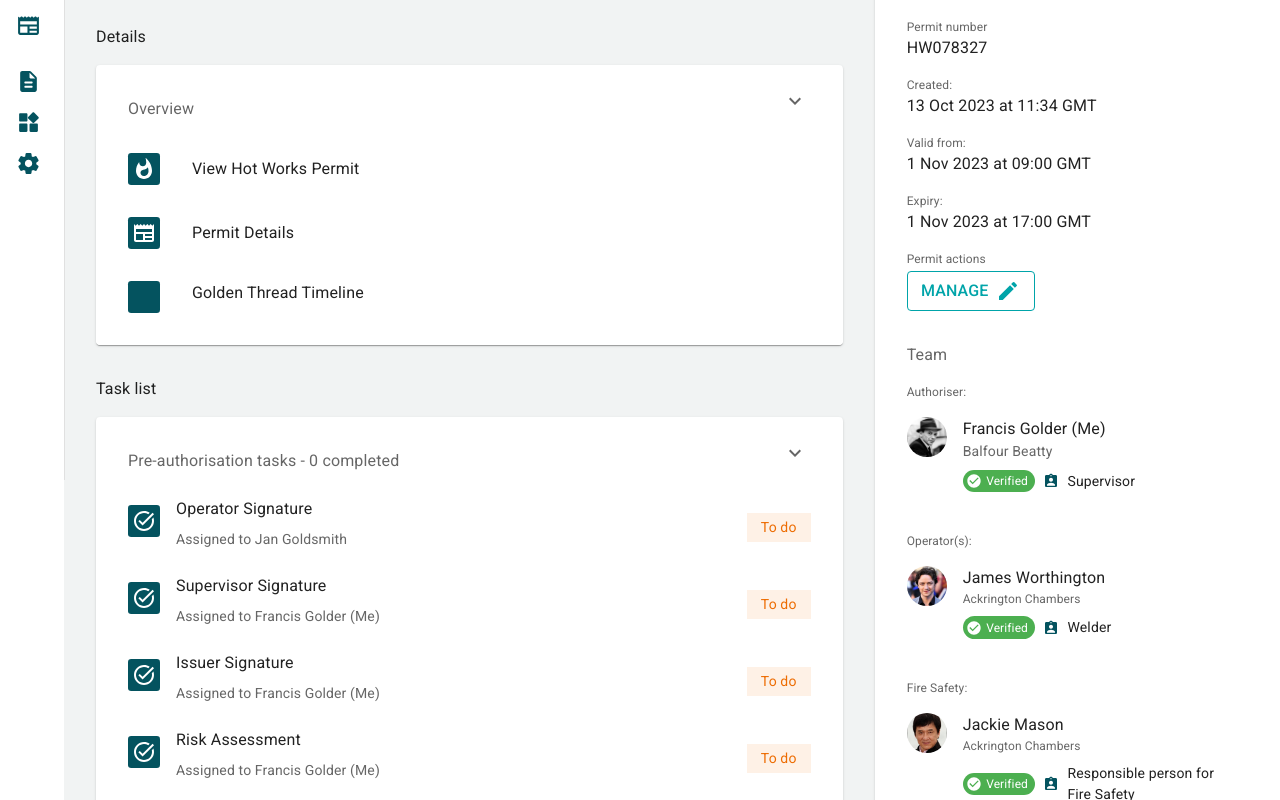
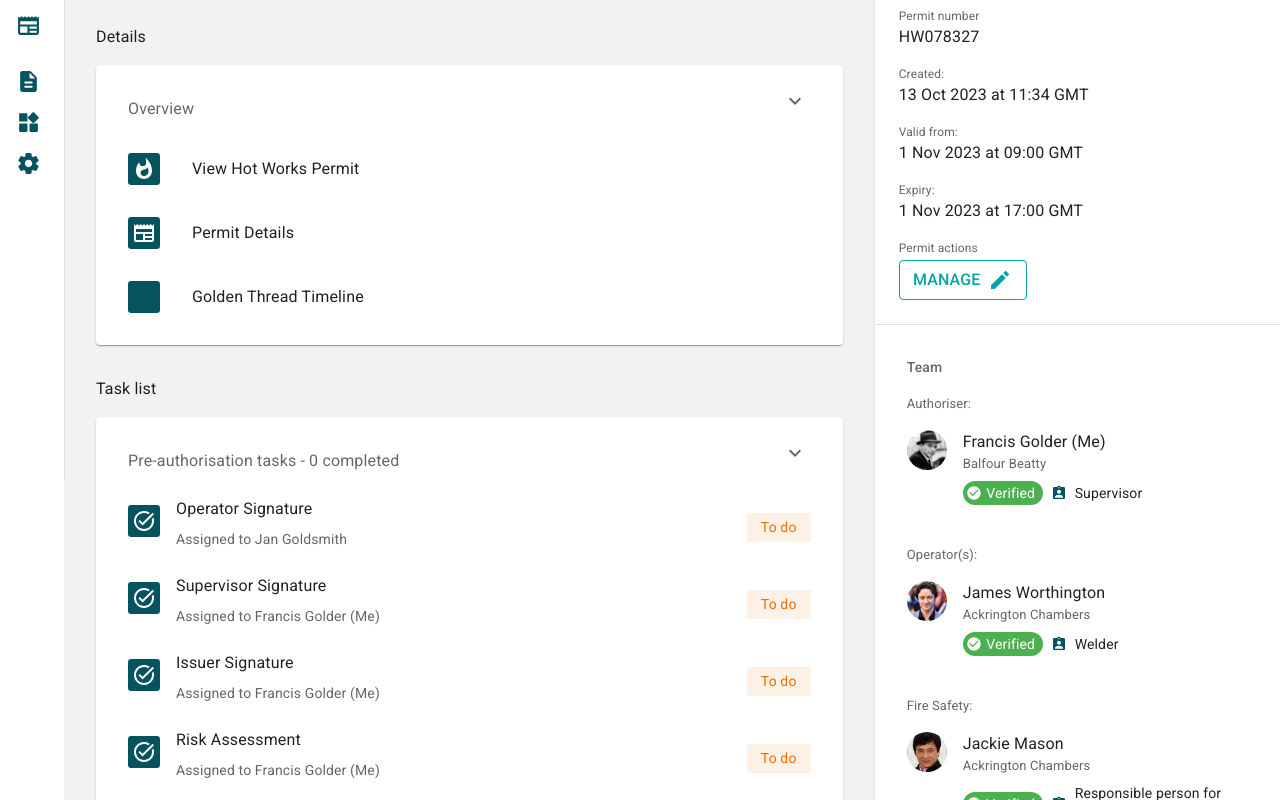
Before and after one commit to Catherinen29/skunkworks, a React (Create React App) app: page /hwpermitoverview in a window 1280 px wide. Shown: the part 320-1120 px from the top of the page. Built offline with nearby package versions, Linux system fonts and the light colour scheme.

Commit message:
Fonts, spacing, linting.

```diff
--- a/src/components/Permit/HWPermitOverview.js
+++ b/src/components/Permit/HWPermitOverview.js
@@ -83,7 +83,8 @@ return (
 
 <SideBar />
 
-<Box sx={{bgcolor: '#f1f3f3', display: 'flex', ml: '4rem', justifyContent: 'center'}}>
+<Box sx={{bgcolor: '#f1f3f3', ml: '4rem',
+    display: 'flex', justifyContent: 'center'}}>
 
 <Box sx={{bgcolor: '#f1f3f3', pb: '3rem', width: '80%'}}>
     <Button
@@ -152,7 +153,7 @@ return (
             </Box>
 
     {showOverview &&
-        <Box>
+        <Box sx={{ pb: 2 }}>
             <Card elevation={0} sx={{display: 'flex', flexDirection: 'row',
                 "&:hover": {
                     bgcolor: "#f1f3f3"}
@@ -182,15 +183,19 @@ return (
                 </CardActionArea>
             </Card>
 
-            <Card elevation={0} sx={{display: 'flex', flexDirection: 'row',
+            <Card elevation={0} sx={{
                 "&:hover": {
                     bgcolor: "#f1f3f3"}
                 }}>
-                <Box sx={{width: '2rem', height: '2rem', borderRadius: '10%',
-                    bgcolor: '#04535f', color: 'white', mx: '2rem', mt: '1rem', mb: '2rem',
-                    display: 'flex', alignItems: 'center', justifyContent: 'center',
-                    }}></Box>
-                <Typography sx={{my: '1rem'}}>Golden Thread Timeline</Typography>
+                <CardActionArea
+                sx={{display: 'flex', flexDirection: 'row', justifyContent: 'flex-start'}}>
+                    <Box sx={{width: '2rem', height: '2rem', borderRadius: '10%',
+                        bgcolor: '#04535f', color: 'white', mx: '2rem', my: '1rem',
+                        display: 'flex', alignItems: 'center', justifyContent: 'center',
+                        }}></Box>
+                    <Typography sx={{my: '1rem'}}>Golden Thread Timeline</Typography>
+                </CardActionArea>
+
             </Card>
         </Box>
     }
--- a/src/components/Permit/PermitDetails.js
+++ b/src/components/Permit/PermitDetails.js
@@ -38,11 +38,13 @@ return (
 
         </Box>
 
-        <Divider />
+    <Divider />
 
         {/* Overview */}
-        <Box sx={{m: '2rem'}}>
-            <Typography sx={{color: 'rgba(0, 0, 0, 0.6)'}}>Overview</Typography>
+        <Box sx={{m: '1.5rem'}}>
+            <Typography
+                sx={{color: 'rgba(0, 0, 0, 0.6)', fontSize: 14, fontWeight: 500}}>
+                Overview</Typography>
 
             <Box sx={{my: '1rem'}}>
                 <Typography sx={{color: 'rgba(0, 0, 0, 0.6)', fontSize: 12}}>Permit number</Typography>
@@ -79,13 +81,17 @@ return (
             </Box>
         </Box>
 
+    <Divider />
 
         {/* Team */}
-        <Box sx={{m: '2rem'}}>
-            <Typography sx={{color: 'rgba(0, 0, 0, 0.6)'}}>Team</Typography>
+        <Box sx={{m: '1rem'}}>
+            <Typography
+                sx={{color: 'rgba(0, 0, 0, 0.6)', fontSize: 14, fontWeight: 500,
+                mt: '2rem', ml: '1rem'}}>
+                Team</Typography>
 
-            <Box sx={{my: '1rem'}}>
-                <Typography sx={{color: 'rgba(0, 0, 0, 0.6)', fontSize: 12}}>Authoriser:</Typography>
+            <Box sx={{m: '1rem'}}>
+                <Typography sx={{color: 'rgba(0, 0, 0, 0.6)', fontSize: 13}}>Authoriser:</Typography>
 
                 <Box sx={{display: 'flex', flexDirection: 'row'}}>
                     <Box sx={{my: '1rem'}}>
@@ -93,18 +99,20 @@ return (
                     </Box>
                     <Box sx={{m: '1rem'}}>
                         <Typography>Francis Golder (Me)</Typography>
-                        <Typography sx={{color: 'rgba(0, 0, 0, 0.6)', fontSize: 14}}>Balfour Beatty</Typography>
+                        <Typography sx={{color: 'rgba(0, 0, 0, 0.6)', fontSize: 13}}>Balfour Beatty</Typography>
 
                     <Box sx={{display: 'flex', flexDirection: 'row', alignItems: 'center', my: '0.5rem'}}>
-                        <Box sx={{width: '4.55rem', height: '1.4rem', bgcolor: '#4caf50', borderRadius: 50,
+                        <Box sx={{width: '5rem', height: '1.5rem', bgcolor: '#4caf50', borderRadius: 50,
                             display: 'flex', justifyContent: 'center', alignItems: 'center'}}>
                             <CheckCircleIcon style={{ fill: 'white', height: '1rem'}}></CheckCircleIcon>
-                            <Typography sx={{color: 'white', fontSize: 12, alignSelf: 'center', mr: '0.5rem'}}>
+                            <Typography sx={{color: 'white', fontSize: 14, alignSelf: 'center', mr: '0.5rem'}}>
                                 Verified
                             </Typography>
                         </Box>
 
-                        <AssignmentIndIcon sx={{mx: '0.5rem', width: '1rem', height: '1rem', color: '#04535f', }} />
+                        <AssignmentIndIcon
+                            sx={{mx: '0.5rem', width: '1rem', height: '1rem',
+                            color: '#04535f', }} />
                         <Typography sx={{fontSize: 14}}>Supervisor</Typography>
                     </Box>
 
@@ -112,8 +120,8 @@ return (
                 </Box>
             </Box>
 
-            <Box sx={{my: '1rem'}}>
-                <Typography sx={{color: 'rgba(0, 0, 0, 0.6)', fontSize: 12}}>Operator(s):</Typography>
+            <Box sx={{mx: '1rem'}}>
+                <Typography sx={{color: 'rgba(0, 0, 0, 0.6)', fontSize: 13}}>Operator(s):</Typography>
 
                 <Box sx={{display: 'flex', flexDirection: 'row'}}>
                     <Box sx={{my: '1rem'}}>
@@ -121,13 +129,13 @@ return (
                     </Box>
                     <Box sx={{m: '1rem'}}>
                         <Typography>James Worthington</Typography>
-                        <Typography sx={{color: 'rgba(0, 0, 0, 0.6)', fontSize: 12}}>Ackrington Chambers</Typography>
+                        <Typography sx={{color: 'rgba(0, 0, 0, 0.6)', fontSize: 13}}>Ackrington Chambers</Typography>
 
                     <Box sx={{display: 'flex', flexDirection: 'row', alignItems: 'center', my: '0.5rem'}}>
-                        <Box sx={{width: '4.55rem', height: '1.4rem', bgcolor: '#4caf50', borderRadius: 50,
+                    <Box sx={{width: '5rem', height: '1.5rem', bgcolor: '#4caf50', borderRadius: 50,
                             display: 'flex', justifyContent: 'center', alignItems: 'center'}}>
                             <CheckCircleIcon style={{ fill: 'white', height: '1rem'}}></CheckCircleIcon>
-                            <Typography sx={{color: 'white', fontSize: 12, alignSelf: 'center', mr: '0.5rem'}}>
+                            <Typography sx={{color: 'white', fontSize: 14, alignSelf: 'center', mr: '0.5rem'}}>
                                 Verified
                             </Typography>
                         </Box>
@@ -140,8 +148,8 @@ return (
                 </Box>
             </Box>
 
-            <Box sx={{my: '1rem'}}>
-                <Typography sx={{color: 'rgba(0, 0, 0, 0.6)', fontSize: 12}}>Fire Safety:</Typography>
+            <Box sx={{m: '1rem'}}>
+                <Typography sx={{color: 'rgba(0, 0, 0, 0.6)', fontSize: 13}}>Fire Safety:</Typography>
 
                 <Box sx={{display: 'flex', flexDirection: 'row'}}>
                     <Box sx={{my: '1rem'}}>
@@ -149,13 +157,13 @@ return (
                     </Box>
                     <Box sx={{m: '1rem'}}>
                         <Typography>Jackie Mason</Typography>
-                        <Typography sx={{color: 'rgba(0, 0, 0, 0.6)', fontSize: 12}}>Ackrington Chambers</Typography>
+                        <Typography sx={{color: 'rgba(0, 0, 0, 0.6)', fontSize: 13}}>Ackrington Chambers</Typography>
 
                     <Box sx={{display: 'flex', flexDirection: 'row', alignItems: 'center', my: '0.5rem'}}>
-                        <Box sx={{width: '4.55rem', height: '1.4rem', bgcolor: '#4caf50', borderRadius: 50,
+                    <Box sx={{width: '5rem', height: '1.5rem', bgcolor: '#4caf50', borderRadius: 50,
                             display: 'flex', justifyContent: 'center', alignItems: 'center'}}>
                             <CheckCircleIcon style={{ fill: 'white', height: '1rem'}}></CheckCircleIcon>
-                            <Typography sx={{color: 'white', fontSize: 12, alignSelf: 'center', mr: '0.5rem'}}>
+                            <Typography sx={{color: 'white', fontSize: 14, alignSelf: 'center', mr: '0.5rem'}}>
                                 Verified
                             </Typography>
                         </Box>
--- a/src/components/PermitSignOff/IssuerSignOff.js
+++ b/src/components/PermitSignOff/IssuerSignOff.js
@@ -94,12 +94,15 @@ return (
 
             <Typography variant="h5" sx={{fontWeight: 500}}>Issuer Sign-off</Typography>
 
+        </Box>
 
-        </Box>
 <Divider />
+
         {/* Overview */}
-        <Box sx={{m: '2rem'}}>
-            <Typography sx={{color: 'rgba(0, 0, 0, 0.6)'}}>Sign-off Hot Works Permit</Typography>
+        <Box sx={{m: '1.5rem'}}>
+            <Typography
+                sx={{color: 'rgba(0, 0, 0, 0.6)', fontSize: 14, fontWeight: 500}}>
+                Sign-off Hot Works Permit</Typography>
 
 
             <Box sx={{my: '1rem'}}>
@@ -133,7 +136,7 @@ return (
         {/* Checkbox */}
 
         <Box sx={{display: 'flex', flexDirection: 'row'}}>
-            <Checkbox  sx={{pl: 0}} onChange={() => setAgree(prev => !prev)}
+            <Checkbox  sx={{py: 0, pl: 0, pr: 1, alignSelf: 'flex-start'}} onChange={() => setAgree(prev => !prev)}
             style={{color:'#00a4a9'}} />
             <Typography>I understand the permit conditions and the fire and safety
                         precautions and my role as the responsible person.
@@ -150,8 +153,9 @@ return (
                             bgcolor: "#008488"}}}
                         onClick={handleSignOff}
                         >
-                    <Typography>SIGN-OFF PERMIT</Typography>
-                    <CheckCircleOutlineRoundedIcon sx={{ml: '0rem', height: '1rem'}} />
+                    <Typography sx={{fontWeight: 500}}>SIGN-OFF PERMIT</Typography>
+                    <CheckCircleOutlineRoundedIcon
+                    sx={{ml: '0.5rem', height: '1.5rem', width: '1.5rem'}} />
                 </Button>
             </Box>
         </Box>
--- a/src/components/PermitSignOff/PermitOverviewCompleted.js
+++ b/src/components/PermitSignOff/PermitOverviewCompleted.js
@@ -102,7 +102,8 @@ return (
 
 <SideBar />
 
-<Box sx={{bgcolor: '#f1f3f3', display: 'flex', ml: '4rem'}}>
+<Box sx={{bgcolor: '#f1f3f3', ml: '4rem',
+    display: 'flex', justifyContent: 'center'}}>
 
 <Box sx={{bgcolor: '#f1f3f3', pb: '3rem', width: '80%'}}>
     <Button
@@ -130,7 +131,7 @@ return (
                 display: 'flex', alignItems: 'center', justifyContent: 'center',
                 }}><WhatshotIcon /></Box>
 
-            <Box sx={{m: '1rem'}}>
+            <Box sx={{my: '1rem', mx: '2rem'}}>
                 <Typography variant='h5'  sx={{fontWeight: 500}}>Hot Works Permit</Typography>
                 <Typography sx={{color: 'rgba(0, 0, 0, 0.6)', my: '0.5rem'}}>Section 5, Hospital Block A</Typography>
             </Box>
--- a/src/components/PermitSignOff/PermitViewCompleted.js
+++ b/src/components/PermitSignOff/PermitViewCompleted.js
@@ -25,7 +25,7 @@ return (
         {/* Title */}
         <Box sx={{p: '2rem'}}>
             <Box sx={{display: 'flex', flexDirection: 'row', justifyContent: 'space-between',
-                mb: '2rem'}}>
+                mb: '1rem'}}>
                 <Box sx={{display: 'flex', flexDirection: 'row'}}>
                     <Box sx={{color: '#04535f'}}>
                     <NewspaperIcon /></Box>
```
Also changed, not shown: src/components/Permit/AuthHotWorks.js (+11 -7 lines).
